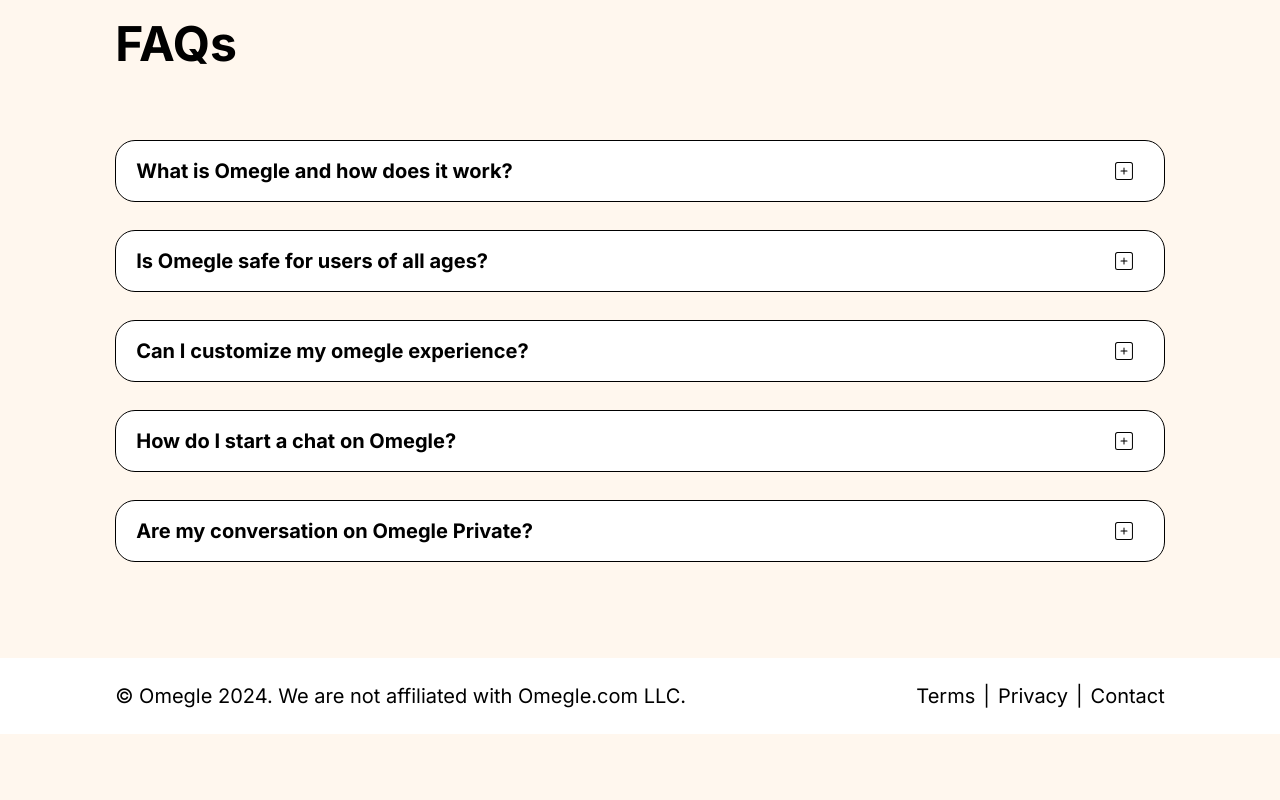
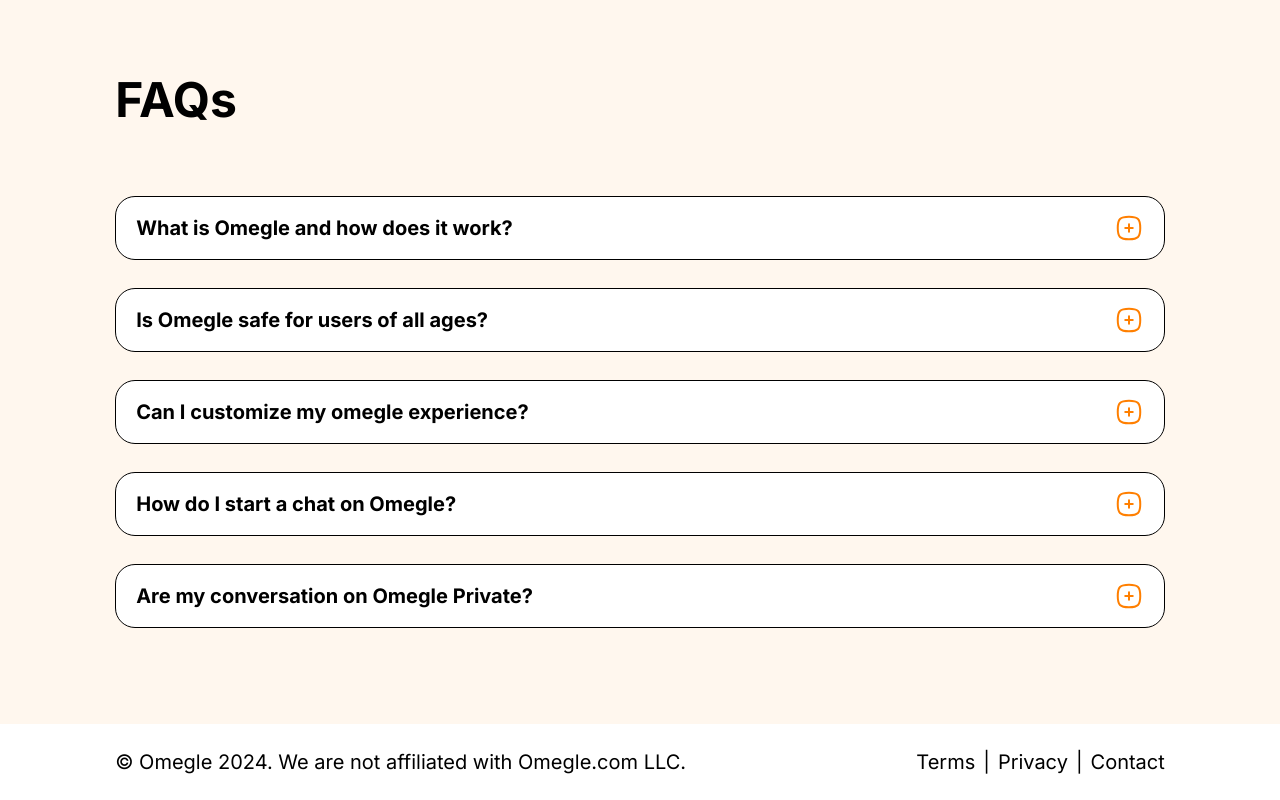
Before and after one commit to Jatin-Panesiya/Omegle, a Next.js app: page / in a window 1280 px wide. Shown: the part 2283-3083 px from the top of the page. Before the commit the page ends 3017 px from the top, so only its background shows below. Built offline with nearby package versions, Linux system fonts and the light colour scheme.

Commit message:
final touch

```diff
--- a/src/components/mainComponents/MainHome.jsx
+++ b/src/components/mainComponents/MainHome.jsx
@@ -76,7 +76,7 @@
       {/* Omegle Video Call info section Starts */}
       <div>
         {/* Info about Omegle */}
-        <h1 className="font-bold text-3xl 700:text-4xl pt-10 70:pt-24">
+        <h1 className="font-bold text-3xl 700:text-4xl pt-10 700:pt-24">
           Omegle Video Call
         </h1>
         <p className="pt-5 700:pt-7 pb-5 700:text-xl text-lg">
--- a/src/components/subComponents/Accordian.jsx
+++ b/src/components/subComponents/Accordian.jsx
@@ -20,9 +20,72 @@
       >
         <h1 className=" font-bold text-[18px] 700:text-xl">{heading}</h1>
         {visibleDiv == id ? (
-          <CiSquareMinus className="font-bold text-2xl mx-2" />
+          <svg
+            xmlns="http://www.w3.org/2000/svg"
+            width="30"
+            height="30"
+            viewBox="0 0 30 30"
+            fill="none"
+          >
+            <g clip-path="url(#clip0_37_105)">
+              <path
+                d="M11.25 15H18.75"
+                stroke="white"
+                stroke-width="2"
+                stroke-linecap="round"
+                stroke-linejoin="round"
+              />
+              <path
+                d="M15 3.75C24 3.75 26.25 6 26.25 15C26.25 24 24 26.25 15 26.25C6 26.25 3.75 24 3.75 15C3.75 6 6 3.75 15 3.75Z"
+                stroke="white"
+                stroke-width="2"
+                stroke-linecap="round"
+                stroke-linejoin="round"
+              />
+            </g>
+            <defs>
+              <clipPath id="clip0_37_105">
+                <rect width="30" height="30" fill="white" />
+              </clipPath>
+            </defs>
+          </svg>
         ) : (
-          <CiSquarePlus className="font-bold text-2xl mx-2" />
+          <svg
+            xmlns="http://www.w3.org/2000/svg"
+            width="30"
+            height="30"
+            viewBox="0 0 30 30"
+            fill="none"
+          >
+            <g clip-path="url(#clip0_37_75)">
+              <path
+                d="M15 3.75C24 3.75 26.25 6 26.25 15C26.25 24 24 26.25 15 26.25C6 26.25 3.75 24 3.75 15C3.75 6 6 3.75 15 3.75Z"
+                stroke="#FF7F00"
+                stroke-width="2"
+                stroke-linecap="round"
+                stroke-linejoin="round"
+              />
+              <path
+                d="M18.75 15H11.25"
+                stroke="#FF7F00"
+                stroke-width="2"
+                stroke-linecap="round"
+                stroke-linejoin="round"
+              />
+              <path
+                d="M15 11.25V18.75"
+                stroke="#FF7F00"
+                stroke-width="2"
+                stroke-linecap="round"
+                stroke-linejoin="round"
+              />
+            </g>
+            <defs>
+              <clipPath id="clip0_37_75">
+                <rect width="30" height="30" fill="white" />
+              </clipPath>
+            </defs>
+          </svg>
         )}
       </span>
       {visibleDiv == id ? (
--- a/tailwind.config.js
+++ b/tailwind.config.js
@@ -9,7 +9,7 @@
     extend: {
       spacing: {
         "9%": "9%",
-        "3%": "3%",
+        "3%": "8%",
       },
       borderRadius: {
         30: "30px",
```
Also changed, not shown: public/minus.png (added), public/plus.png (added).
